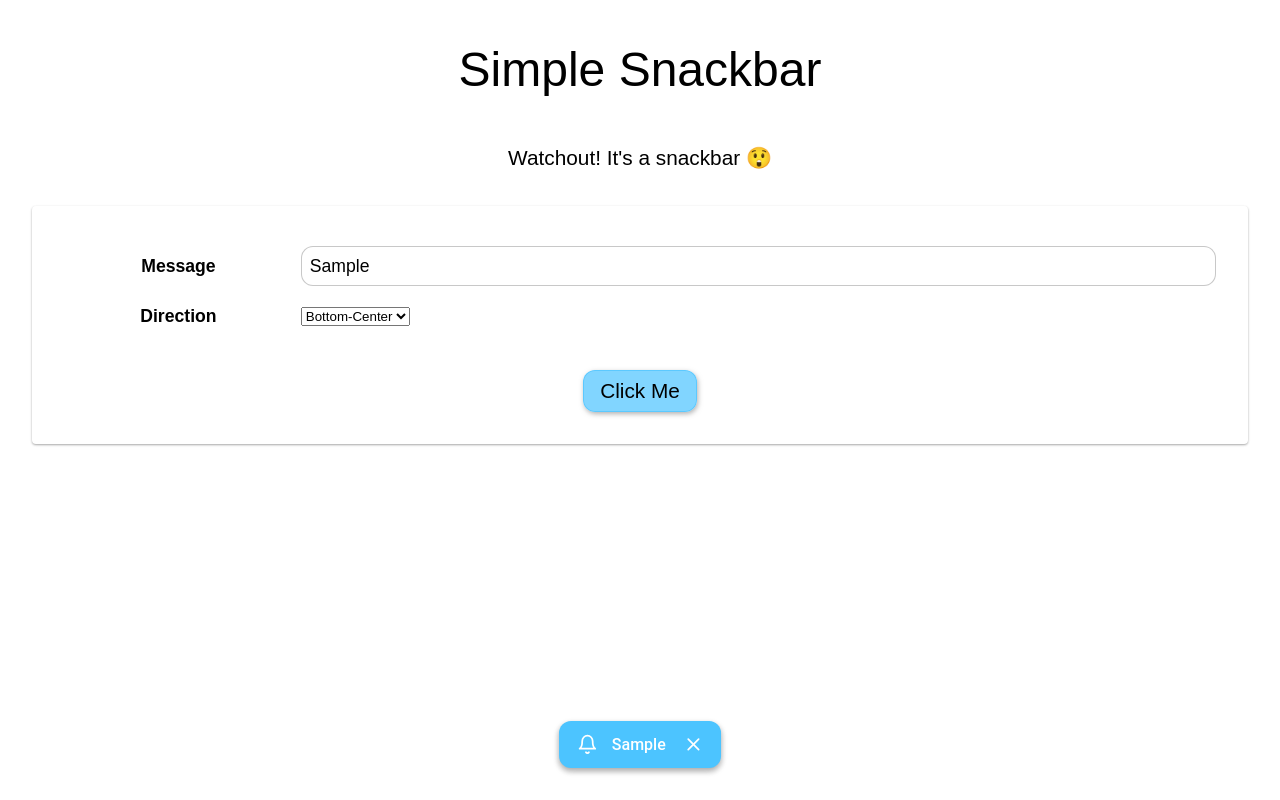
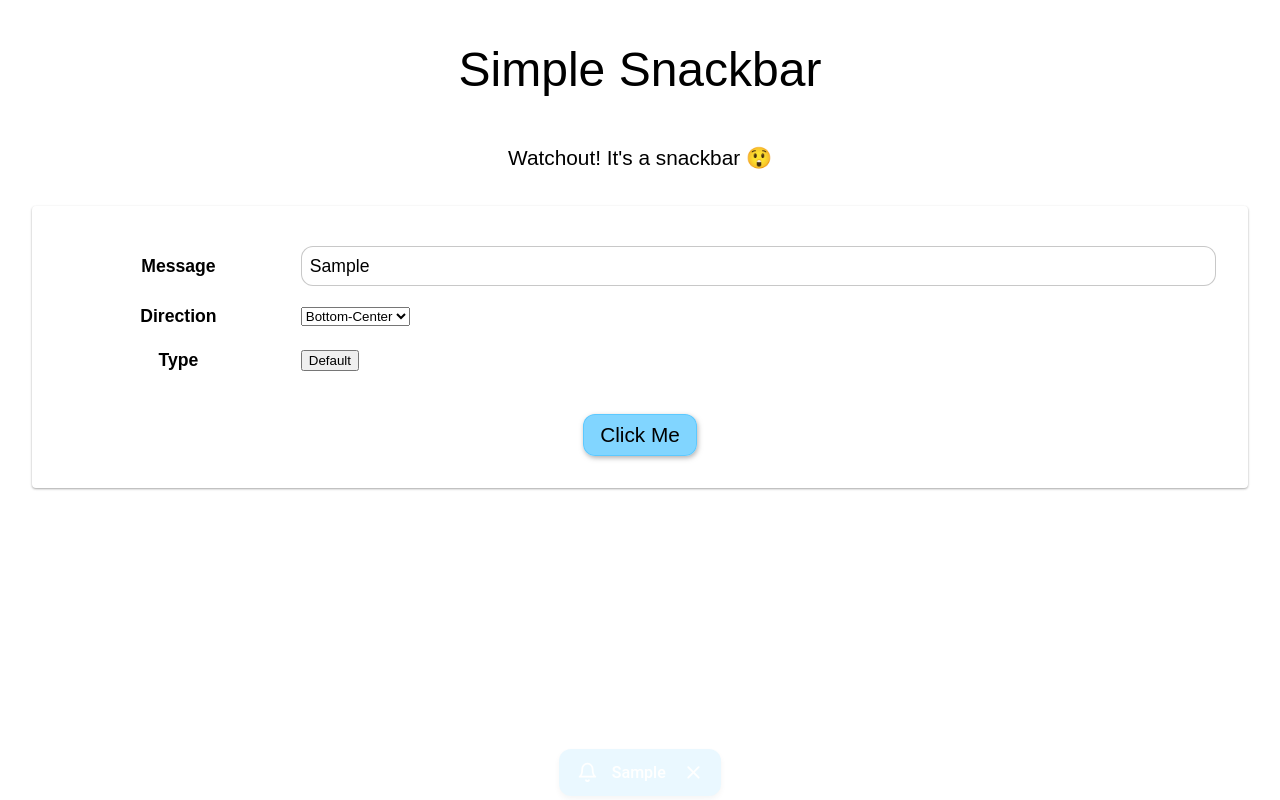
Before and after one commit to g-thinh/simple-snackbar, a React (Create React App) app: page / in a window 1280 px wide. Both pictures are taken after typing "Sample" into the empty fields and a click on the button "Click Me". Built offline with nearby package versions, Linux system fonts and the light colour scheme.

Commit message:
added different types of messages

```diff
--- a/src/App.js
+++ b/src/App.js
@@ -8,22 +8,38 @@ import { toggleSnackbarOpen } from "./redux/uiActions";
 function App() {
   const dispatch = useDispatch();
 
+  const TYPES = ["default", "success", "warning", "error"];
   const [message, setMessage] = React.useState("");
   const [direction, setDirection] = React.useState("bottom-center");
+  const [type, setType] = React.useState("default");
 
   function handleMessage(ev) {
     setMessage(ev.target.value);
   }
 
+  function capitalizeFirstLetter(str) {
+    return str.charAt(0).toUpperCase() + str.slice(1);
+  }
+
+  function handleTypeChange() {
+    let currentIndex = TYPES.indexOf(type);
+    if (currentIndex >= 0 && currentIndex < TYPES.length - 1) {
+      setType(TYPES[currentIndex + 1]);
+    } else {
+      setType(TYPES[0]);
+    }
+  }
+
   function handleDirection(ev) {
-    console.log("The direction is", ev.target.value.toLowerCase());
     setDirection(ev.target.value.toLowerCase());
   }
 
   function handleSubmit(ev) {
     ev.preventDefault();
-    dispatch(toggleSnackbarOpen(message || "Hello World"));
+    dispatch(toggleSnackbarOpen(message || `This is a ${type} message!`));
   }
+
+  React.useEffect(() => {}, [type]);
 
   return (
     <Wrapper>
@@ -56,11 +72,18 @@ function App() {
             </select>
           </div>
         </Row>
-
+        <Row>
+          <label>Type</label>
+          <div>
+            <button type="button" onClick={handleTypeChange}>
+              {capitalizeFirstLetter(type)}
+            </button>
+          </div>
+        </Row>
         <Button type="submit">Click Me</Button>
       </Content>
 
-      <Snackbar timeout={30000} anchor={direction} />
+      <Snackbar timeout={3000} anchor={direction} type={type} />
       <GlobalStyles />
     </Wrapper>
   );
--- a/src/components/Snackbar.js
+++ b/src/components/Snackbar.js
@@ -2,9 +2,15 @@ import React from "react";
 import styled, { keyframes } from "styled-components";
 import { useSelector, useDispatch } from "react-redux";
 import { toggleSnackbarClose } from "../redux/uiActions";
-import { FiX, FiBell } from "react-icons/fi";
+import {
+  FiX,
+  FiBell,
+  FiCheckCircle,
+  FiAlertCircle,
+  FiAlertTriangle,
+} from "react-icons/fi";
 
-const Snackbar = ({ timeout, anchor }) => {
+const Snackbar = ({ timeout, anchor, type }) => {
   const dispatch = useDispatch();
   const TIME = (timeout - 500) / 1000 + "s";
   const SHOW = useSelector((state) => state.toggleSnackbar);
@@ -12,6 +18,7 @@ const Snackbar = ({ timeout, anchor }) => {
 
   let POSITION;
   let TIMER;
+  let COLORS = {};
   function handleTimeout() {
     TIMER = setTimeout(() => {
       dispatch(toggleSnackbarClose());
@@ -24,63 +31,110 @@ const Snackbar = ({ timeout, anchor }) => {
     dispatch(toggleSnackbarClose());
   }
 
+  function setIcon() {
+    switch (type) {
+      case "success": {
+        return <FiCheckCircle size="1.3rem" />;
+      }
+
+      case "warning": {
+        return <FiAlertTriangle size="1.3rem" />;
+      }
+
+      case "error": {
+        return <FiAlertCircle size="1.3rem" />;
+      }
+
+      default: {
+        return <FiBell size="1.3rem" />;
+      }
+    }
+  }
+
   if (SHOW) {
     handleTimeout();
+  }
+
+  switch (type) {
+    case "success": {
+      COLORS = {
+        primary: "hsl(147, 57%, 60%)",
+        secondary: "hsl(147, 57%, 55%)",
+      };
+      break;
+    }
+
+    case "warning": {
+      COLORS = {
+        primary: "hsl(47, 100%, 50%)",
+        secondary: "hsl(47, 100%, 45%)",
+      };
+      break;
+    }
+
+    case "error": {
+      COLORS = {
+        primary: "hsl(359, 100%, 70%)",
+        secondary: "hsl(359, 100%, 65%)",
+      };
+      break;
+    }
+
+    default: {
+      COLORS = {
+        primary: "hsl(200, 100%, 65%)",
+        secondary: "hsl(200, 100%, 60%)",
+      };
+      break;
+    }
   }
 
   switch (anchor) {
     case "bottom-center": {
       POSITION = { top: false, left: false, center: true };
-      console.log("bottom-center", POSITION);
       break;
     }
 
     case "top-center": {
       POSITION = { top: true, left: false, center: true };
-      console.log("top-center", POSITION);
       break;
     }
 
     case "top-left": {
       POSITION = { top: true, left: true, center: false };
-      console.log("top-center", POSITION);
       break;
     }
 
     case "top-right": {
       POSITION = { top: true, left: false, center: false };
-      console.log("top-center", POSITION);
       break;
     }
 
     case "bottom-right": {
       POSITION = { top: false, left: false, center: false };
-      console.log("top-center", POSITION);
       break;
     }
 
     case "bottom-left": {
       POSITION = { top: false, left: true, center: false };
-      console.log("top-center", POSITION);
       break;
     }
 
     default: {
       POSITION = { top: true, left: false, right: false, center: true };
-      console.log("default position", POSITION);
       break;
     }
   }
 
   return (
     SHOW && (
-      <Bar timeout={TIME} position={POSITION}>
+      <Bar timeout={TIME} position={POSITION} color={COLORS}>
         <Left>
-          <FiBell size="1.3rem" />
+          {setIcon()}
           <Text>{MESSAGE}</Text>
         </Left>
 
-        <Button onClick={handleClose}>
+        <Button onClick={handleClose} color={COLORS}>
           <FiX size="1.3rem" />
         </Button>
       </Bar>
@@ -126,7 +180,7 @@ const Bar = styled.div`
 
   padding: 0.625rem 1rem;
   border-radius: 0.75rem;
-  background-color: hsla(200deg, 100%, 65%, 1);
+  background-color: ${(props) => props.color.primary};
   border: transparent;
   box-shadow: 0 3px 6px rgba(0, 0, 0, 0.16), 0 3px 6px rgba(0, 0, 0, 0.23);
 
@@ -166,7 +220,7 @@ const Button = styled.button`
   cursor: pointer;
 
   &:hover {
-    background-color: hsla(200deg, 100%, 60%, 1);
+    background-color: ${(props) => props.color.secondary};
   }
 `;
 
```
Also changed, not shown: 1 other file (tests, documents, lock files or other folders).
